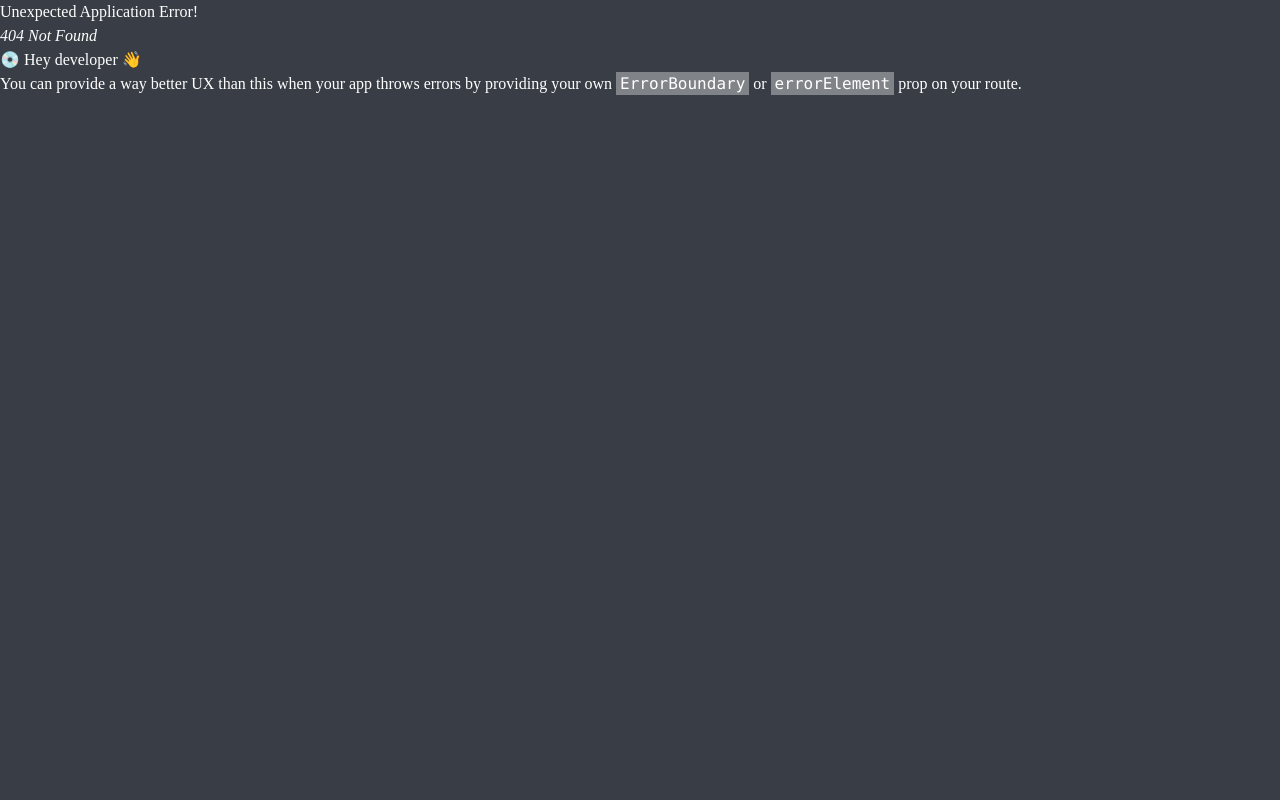
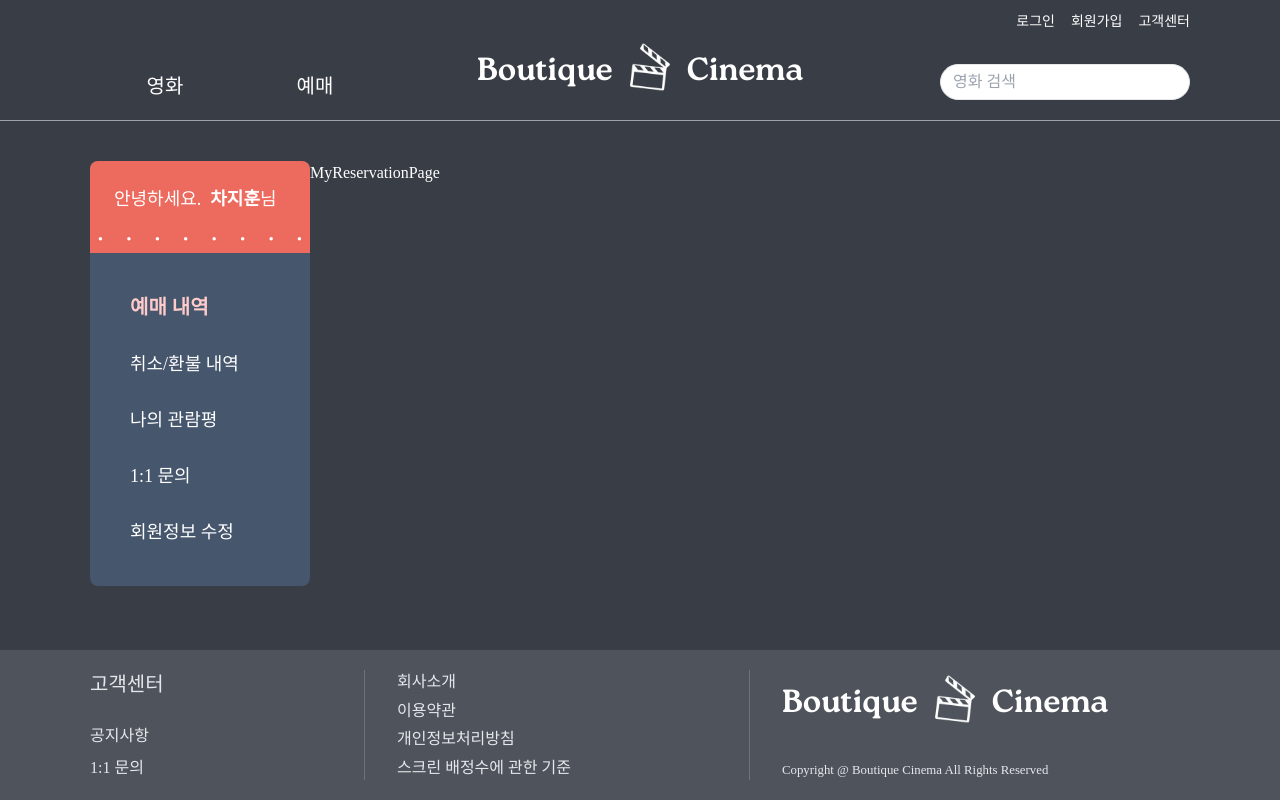
Before and after one commit to dosirakBaB/boutique-cinema-react, a React (Create React App) app: page /mypage/reserve in a window 1280 px wide. Before the commit this address had no page. Built offline with nearby package versions, Linux system fonts and the light colour scheme; a web font is replaced by a local one.

Commit message:
add : 마이페이지 예매 내역 페이지 추가(#43)

```diff
--- /dev/null
+++ b/src/pages/mypage/MyReservationPage.jsx
@@ -0,0 +1,5 @@
+import React from "react";
+
+export default function MyReservationPage() {
+  return <div>MyReservationPage</div>;
+}
--- a/src/routes/router.jsx
+++ b/src/routes/router.jsx
@@ -2,6 +2,7 @@ import { lazy } from "react";
 import { createBrowserRouter } from "react-router-dom";
 import greetingRouter from "../router/greetingRouter";
 import JoinPage from "../pages/member/JoinPage";
+// import reservationRouter from "./reservationRouter";
 
 const BasicLayout = lazy(() => import("../layouts/BasicLayout"));
 const AdminLayout = lazy(() => import("../layouts/AdminLayout"));
@@ -10,10 +11,9 @@ const InfoPage = lazy(() => import("../pages/info/InfoPage"));
 const TermsPage = lazy(() => import("../pages/support/TermsPage"));
 const ScreenrulePage = lazy(() => import("../pages/support/ScreenrulePage"));
 const PrivacyPage = lazy(() => import("../pages/support/PrivacyPage"));
-
-// const MyReservationPage = lazy(
-//   () => import("../pages/mypage/MyReservationPage"),
-// );import AdminLayout from './../layouts/AdminLayout';
+const MyReservationPage = lazy(
+  () => import("../pages/mypage/MyReservationPage"),
+);
 
 const root = createBrowserRouter([
   {
@@ -25,8 +25,9 @@ const root = createBrowserRouter([
       { path: "/support/terms", element: <TermsPage /> },
       { path: "/support/screenrule", element: <ScreenrulePage /> },
       { path: "/support/privacy", element: <PrivacyPage /> },
+      { path: "/mypage/reserve", element: <MyReservationPage /> },
       ...greetingRouter, // greetingRouter의 경로들을 병합
-      // { path: "mypage/reserve", element: <MyReservationPage /> },
+      // ...reservationRouter,
     ],
   },
   {
```
